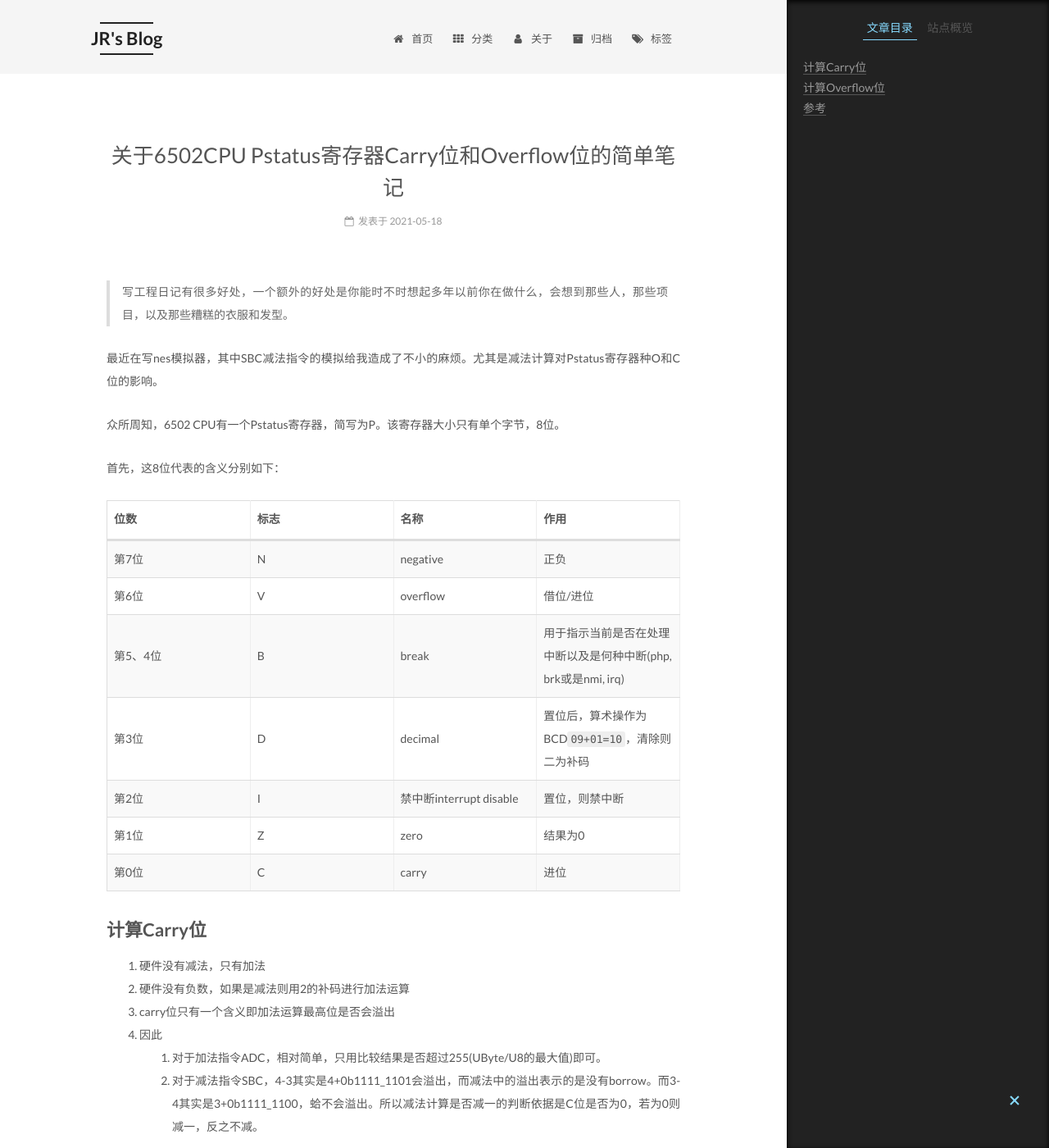
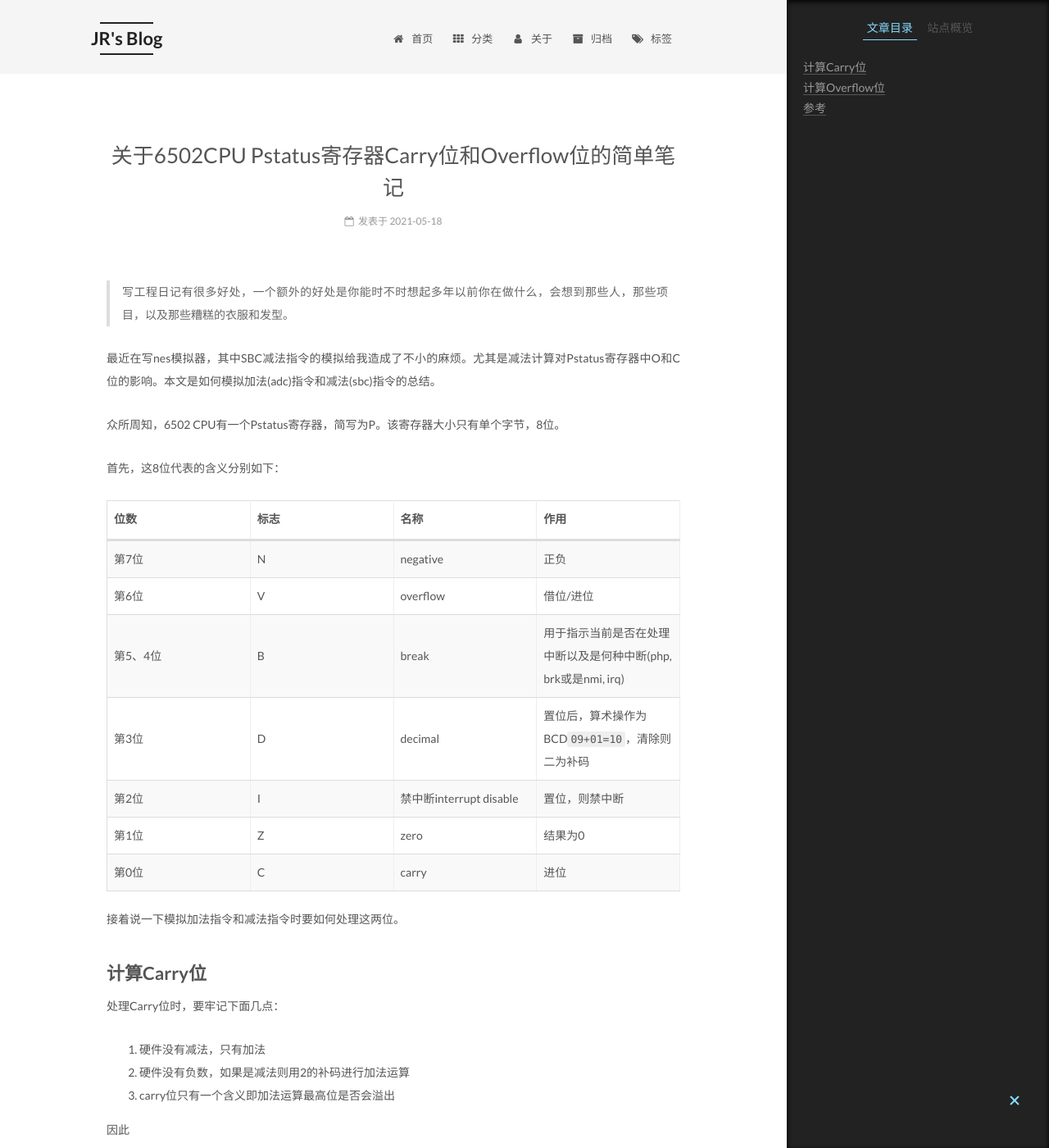
Before and after one commit to Willendless/willendless.github.io, a Jekyll site: the page built from _posts/2021-5-18-关于6502的status寄存器.md, in a window 1280 px wide and 1400 px high. Shown: the whole window at 82% size. Built offline with Jekyll 4.4.1, drawn with Linux system fonts in a browser that asks for light colours; comment, search, counter and statistics services are not loaded; some of the changed text lies outside the part shown.

Commit message:
feat: update post

```diff
--- a/_posts/2021-5-18-关于6502的status寄存器.md
+++ b/_posts/2021-5-18-关于6502的status寄存器.md
@@ -7,7 +7,7 @@ category:
 
 > 写工程日记有很多好处，一个额外的好处是你能时不时想起多年以前你在做什么，会想到那些人，那些项目，以及那些糟糕的衣服和发型。
 
-最近在写nes模拟器，其中SBC减法指令的模拟给我造成了不小的麻烦。尤其是减法计算对Pstatus寄存器种O和C位的影响。
+最近在写nes模拟器，其中SBC减法指令的模拟给我造成了不小的麻烦。尤其是减法计算对Pstatus寄存器中O和C位的影响。本文是如何模拟加法(adc)指令和减法(sbc)指令的总结。
 
 众所周知，6502 CPU有一个Pstatus寄存器，简写为P。该寄存器大小只有单个字节，8位。
 
@@ -23,18 +23,24 @@ category:
 |第1位|Z|zero|结果为0|
 |第0位|C|carry|进位|
 
+接着说一下模拟加法指令和减法指令时要如何处理这两位。
+
 ## 计算Carry位
+
+处理Carry位时，要牢记下面几点：
 
 1. 硬件没有减法，只有加法
 2. 硬件没有负数，如果是减法则用2的补码进行加法运算
 3. carry位只有一个含义即加法运算最高位是否会溢出
-4. 因此
-   1. 对于加法指令ADC，相对简单，只用比较结果是否超过255(UByte/U8的最大值)即可。
-   2. 对于减法指令SBC，4-3其实是4+0b1111_1101会溢出，而减法中的溢出表示的是没有borrow。而3-4其实是3+0b1111_1100，蛤不会溢出。所以减法计算是否减一的判断依据是C位是否为0，若为0则减一，反之不减。
+
+因此
+
+1. 对于加法指令ADC，相对简单，只用比较结果是否超过255(UByte/U8的最大值)即可。
+2. 对于减法指令SBC，4-3其实是4+0b1111_1101会溢出，而减法中的溢出表示的是没有borrow。而3-4其实是3+0b1111_1100，蛤不会溢出。所以减法计算是否减一的判断依据是C位是否为0，若为0则减一，反之不减。所以和加法相同，只用比较结果是否超过255即可。需要**注意**的是：Carry in的减一至少是可以用补码的加一抵消的，不需要对这个1用补码计算！
 
 ## 计算Overflow位
 
-对于Overflow位的计算在第一篇参考的文章中通过枚举给出了计算公式，但是这个计算公式是针对加法的。如下
+对于Overflow位的计算在第一篇参考的文章中通过枚举给出了计算公式，但是这个计算公式是针对加法的。公式如下：
 
 1. 加法的两个操作数符号相同
 2. 结果和任一操作数的符号不同
```
